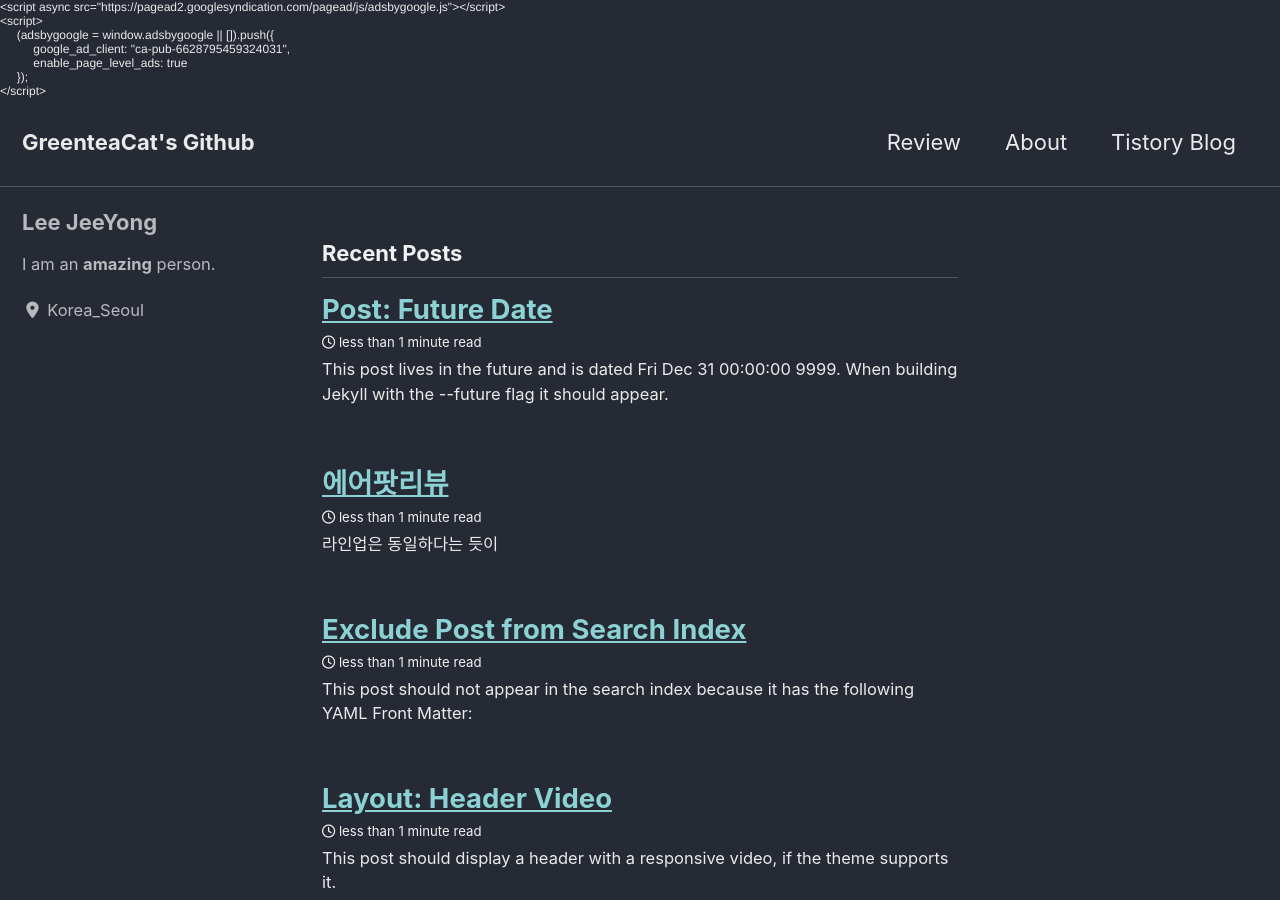
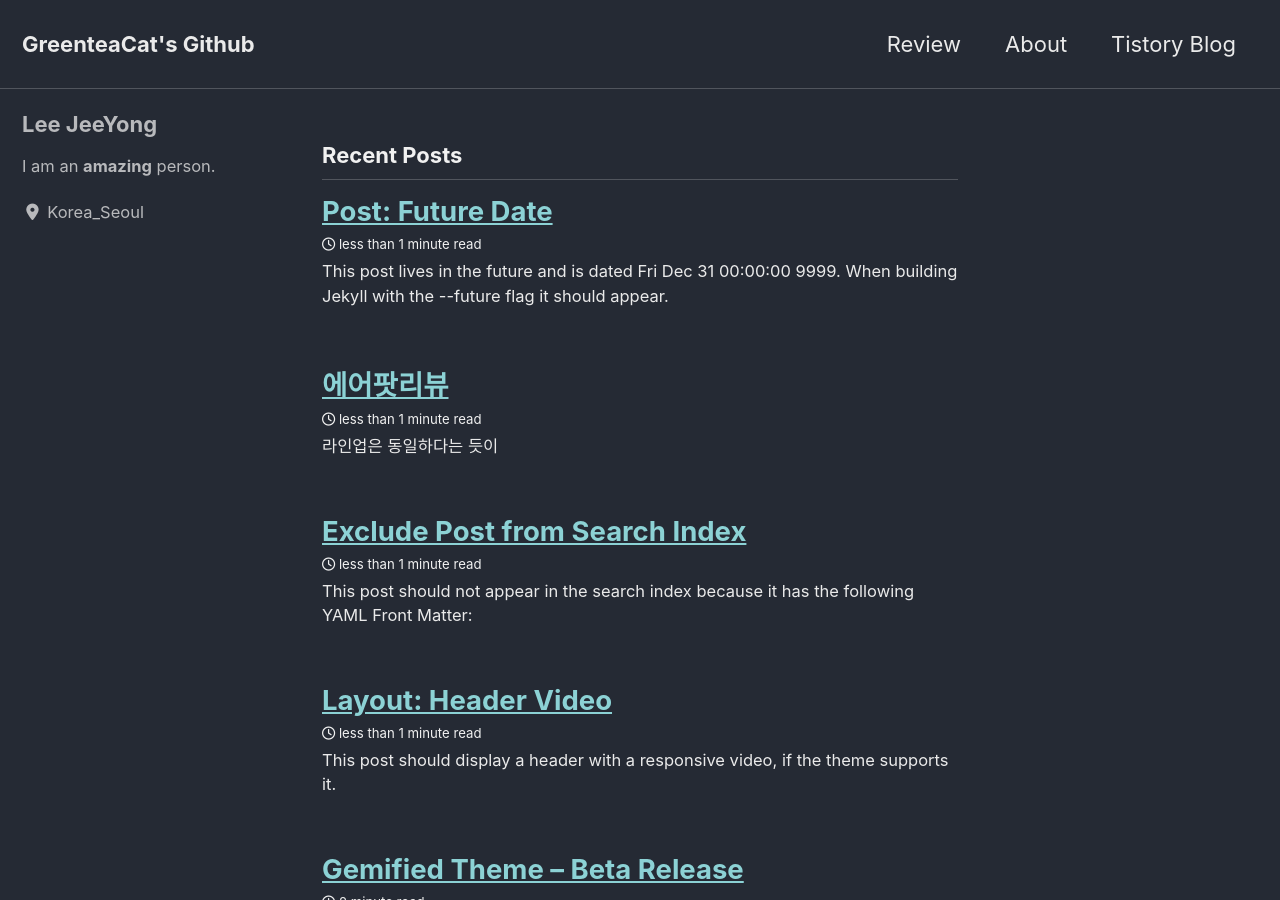
Before and after one commit to Leejeeyong/leejeeyong.github.io, a Jekyll site: the page built from index.html, in a window 1280 px wide and 900 px high. Built offline with Jekyll 4.4.1, drawn with Linux system fonts in a browser that asks for light colours; cached includes are drawn as plain includes; nearby versions of some CDN libraries; the list of posts is cut into pages by our own code; some of the changed text lies outside the part shown.

```diff
--- a/_includes/footer/custom.html
+++ b/_includes/footer/custom.html
@@ -1,22 +1,7 @@
-<!DOCTYPE html PUBLIC "-//W3C//DTD HTML 4.01//EN" "http://www.w3.org/TR/html4/strict.dtd">
-<html>
-<head>
-  <meta http-equiv="Content-Type" content="text/html; charset=utf-8">
-  <meta http-equiv="Content-Style-Type" content="text/css">
-  <title></title>
-  <meta name="Generator" content="Cocoa HTML Writer">
-  <meta name="CocoaVersion" content="1894.1">
-  <style type="text/css">
-    p.p1 {margin: 0.0px 0.0px 0.0px 0.0px; font: 12.0px Helvetica}
-  </style>
-</head>
-<body>
-<p class="p1">&lt;script async src="https://pagead2.googlesyndication.com/pagead/js/adsbygoogle.js"&gt;&lt;/script&gt;</p>
-<p class="p1">&lt;script&gt;</p>
-<p class="p1"><span class="Apple-converted-space">     </span>(adsbygoogle = window.adsbygoogle || []).push({</p>
-<p class="p1"><span class="Apple-converted-space">          </span>google_ad_client: "ca-pub-6628795459324031",</p>
-<p class="p1"><span class="Apple-converted-space">          </span>enable_page_level_ads: true</p>
-<p class="p1"><span class="Apple-converted-space">     </span>});</p>
-<p class="p1">&lt;/script&gt;</p>
-</body>
-</html>
+<script async src="https://pagead2.googlesyndication.com/pagead/js/adsbygoogle.js"></script>
+<script>
+     (adsbygoogle = window.adsbygoogle || []).push({
+          google_ad_client: "ca-pub-6628795459324031",
+          enable_page_level_ads: true
+     });
+</script>
--- a/_includes/head/custom.html
+++ b/_includes/head/custom.html
@@ -1,22 +1,7 @@
-<!DOCTYPE html PUBLIC "-//W3C//DTD HTML 4.01//EN" "http://www.w3.org/TR/html4/strict.dtd">
-<html>
-<head>
-  <meta http-equiv="Content-Type" content="text/html; charset=utf-8">
-  <meta http-equiv="Content-Style-Type" content="text/css">
-  <title></title>
-  <meta name="Generator" content="Cocoa HTML Writer">
-  <meta name="CocoaVersion" content="1894.1">
-  <style type="text/css">
-    p.p1 {margin: 0.0px 0.0px 0.0px 0.0px; font: 12.0px Helvetica}
-  </style>
-</head>
-<body>
-<p class="p1">&lt;script async src="https://pagead2.googlesyndication.com/pagead/js/adsbygoogle.js"&gt;&lt;/script&gt;</p>
-<p class="p1">&lt;script&gt;</p>
-<p class="p1"><span class="Apple-converted-space">     </span>(adsbygoogle = window.adsbygoogle || []).push({</p>
-<p class="p1"><span class="Apple-converted-space">          </span>google_ad_client: "ca-pub-6628795459324031",</p>
-<p class="p1"><span class="Apple-converted-space">          </span>enable_page_level_ads: true</p>
-<p class="p1"><span class="Apple-converted-space">     </span>});</p>
-<p class="p1">&lt;/script&gt;</p>
-</body>
-</html>
+<script async src="https://pagead2.googlesyndication.com/pagead/js/adsbygoogle.js"></script>
+<script>
+     (adsbygoogle = window.adsbygoogle || []).push({
+          google_ad_client: "ca-pub-6628795459324031",
+          enable_page_level_ads: true
+     });
+</script>
```
Also changed, not shown: 1 other file.
